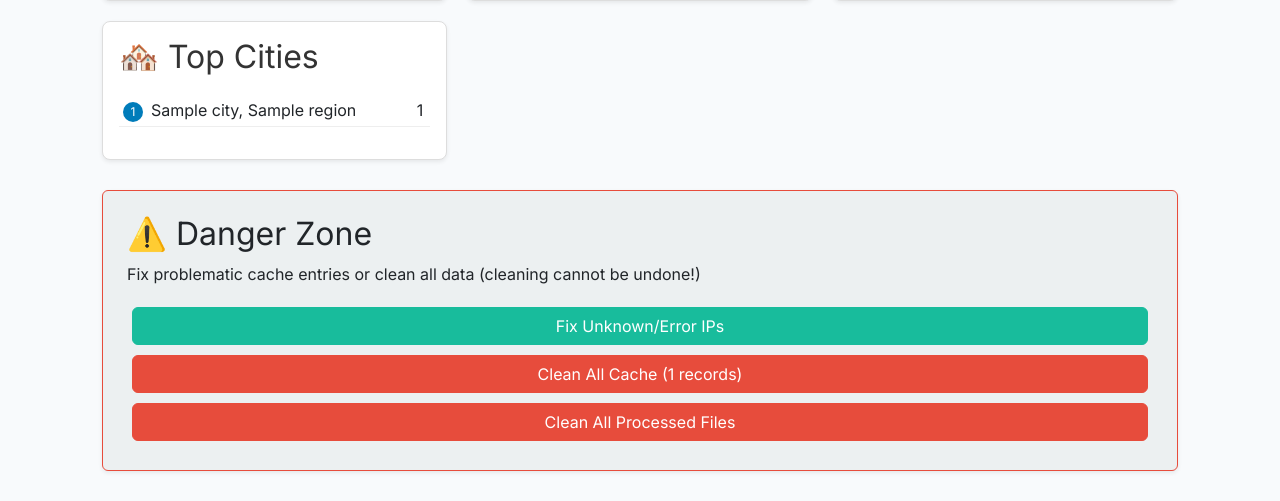
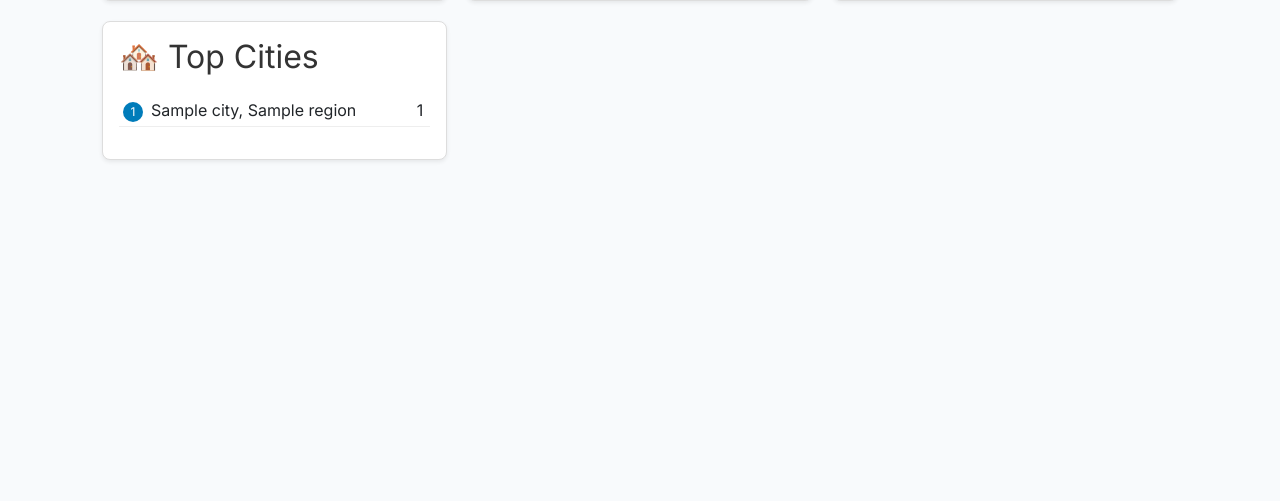
Before and after one commit to monyratha/ip-location-lookup-tool, a Python web app: template templates/stats.html in a window 1280 px wide. Shown: the part 387-888 px from the top of the page. After the commit the page ends 548 px from the top, so only its background shows below. Run offline with Jinja, Linux system fonts and the light colour scheme; the template is opened without the code that fills it: most values are stand-ins (such as "Sample title", 1, 10 or a date in 2020); some libraries are stand-ins or nearby versions.

Commit message:
Move Danger Zone to settings and clarify sections

```diff
--- a/templates/stats.html
+++ b/templates/stats.html
@@ -14,8 +14,6 @@
     a { color: #007cba; text-decoration: none; }
     a:hover { text-decoration: underline; }
     .nav-links { display: flex; gap: 15px; }
-    .clean-section { margin: 30px 0; }
-    .clean-btn { margin: 5px; }
 </style>
 {% endblock %}
 {% block content %}
@@ -71,71 +69,5 @@
     </div>
 </div>
 
-<div class="clean-section card p-4 shadow-sm bg-light border border-danger">
-    <h3>⚠️ Danger Zone</h3>
-    <p>Fix problematic cache entries or clean all data (cleaning cannot be undone!)</p>
-    <button onclick="fixCache()" class="btn btn-success clean-btn">Fix Unknown/Error IPs</button>
-    <button onclick="cleanCache()" class="btn btn-danger clean-btn">Clean All Cache ({{ total_ips }} records)</button>
-    <button onclick="cleanResults()" class="btn btn-danger clean-btn">Clean All Processed Files</button>
-</div>
 
-<script>
-    async function cleanCache() {
-        if (!confirm('Are you sure you want to delete ALL cached IP data? This cannot be undone!')) return;
-
-        try {
-            const response = await fetch('/clean-cache', { method: 'POST' });
-            if (response.ok) {
-                alert('Cache cleaned successfully!');
-                location.reload();
-            } else {
-                const error = await response.json();
-                alert(`Error: ${error.error}`);
-            }
-        } catch (error) {
-            alert(`Error: ${error.message}`);
-        }
-    }
-
-    async function fixCache() {
-        if (!confirm('This will re-lookup all IPs with Unknown/Error data. Continue?')) return;
-
-        const btn = event.target;
-        btn.disabled = true;
-        btn.textContent = 'Fixing...';
-
-        try {
-            const response = await fetch('/fix-cache', { method: 'POST' });
-            const data = await response.json();
-
-            if (response.ok) {
-                alert(`Fixed ${data.fixed} out of ${data.total} problematic IPs!`);
-                location.reload();
-            } else {
-                alert(`Error: ${data.error}`);
-            }
-        } catch (error) {
-            alert(`Error: ${error.message}`);
-        } finally {
-            btn.disabled = false;
-            btn.textContent = 'Fix Unknown/Error IPs';
-        }
-    }
-
-    async function cleanResults() {
-        if (!confirm('Are you sure you want to delete ALL processed files? This cannot be undone!')) return;
-
-        try {
-            const response = await fetch('/clean-results', { method: 'POST' });
-            if (response.ok) {
-                alert('Processed files cleaned successfully!');
-            } else {
-                const error = await response.json();
-                alert(`Error: ${error.error}`);
-            }
-        } catch (error) {
-            alert(`Error: ${error.message}`);
-        }
-    }
-</script>
 {% endblock %}
```
Also changed, not shown: app.py (+17 -0 lines), templates/settings.html (+76 -3 lines).
